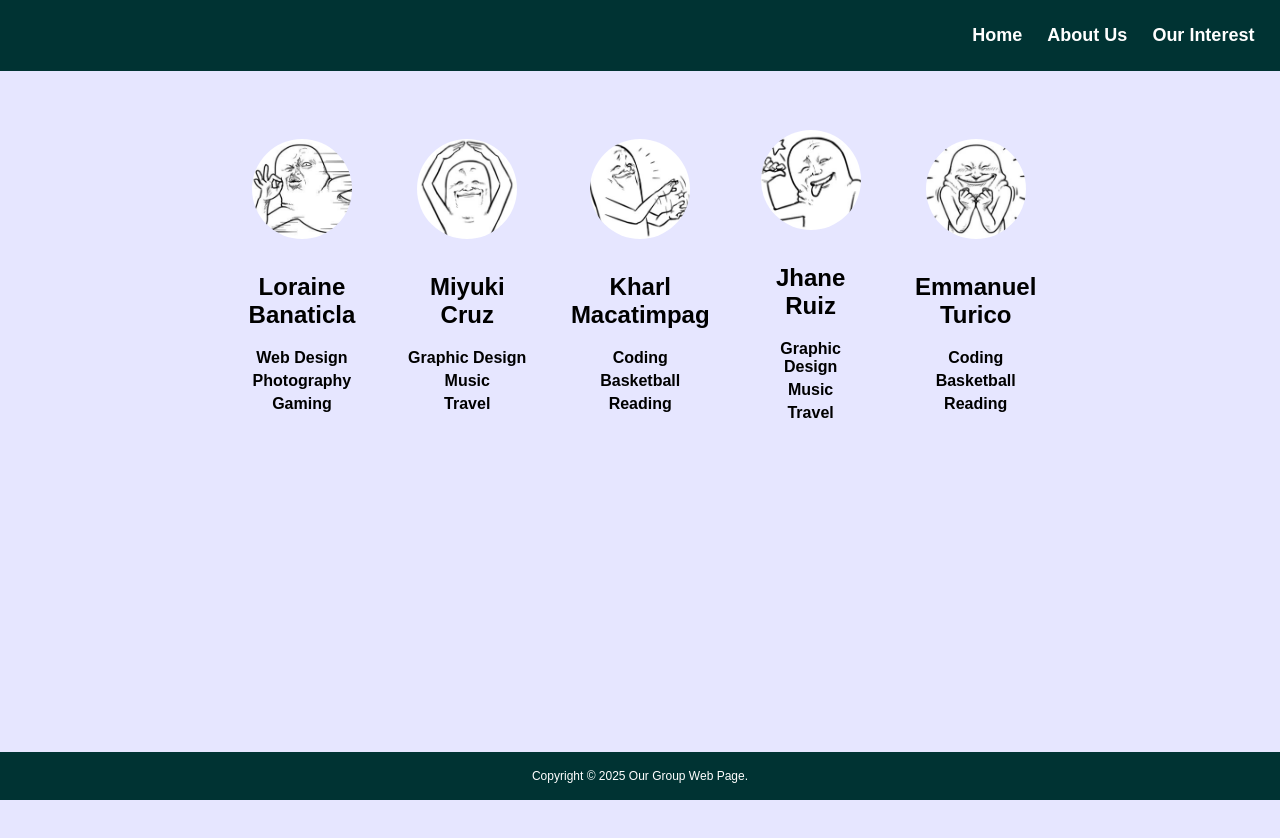
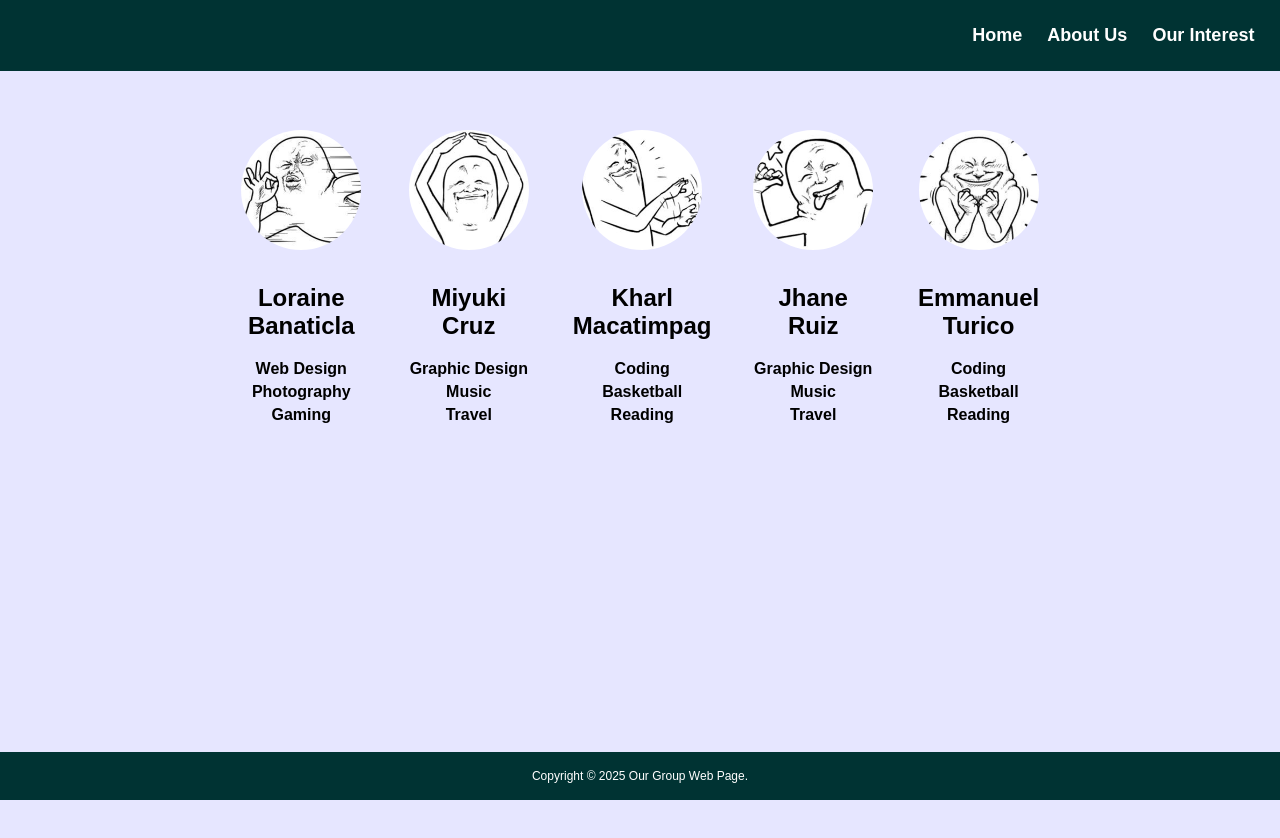
Before and after one commit to jjhann/GroupPortfolio, a plain HTML site: page our_interest.html in a window 1280 px wide. After the commit the page ends 800 px from the top, so only its background shows below. Drawn offline with Linux system fonts and the light colour scheme.

Commit message:
Update style.css

```diff
--- a/style.css
+++ b/style.css
@@ -542,11 +542,13 @@ body {
   display: flex;
   flex-direction: column;
   align-items: center;
-  min-height: 100vh;
+  height: 100%;
+  justify-content: center;
 }
 
 .our-interest-container {
   width: 80%;
+  max-width: 1000px;
   margin-top: 20px;
   }
 
@@ -561,8 +563,8 @@ th, td {
   }
 
 .our-interest-member img {
-  width: 100px;
-  height: 100px;
+  width: 120px;
+  height: 120px;
   border-radius: 50%;
   object-fit: cover;
   margin-bottom: 10px;
```
